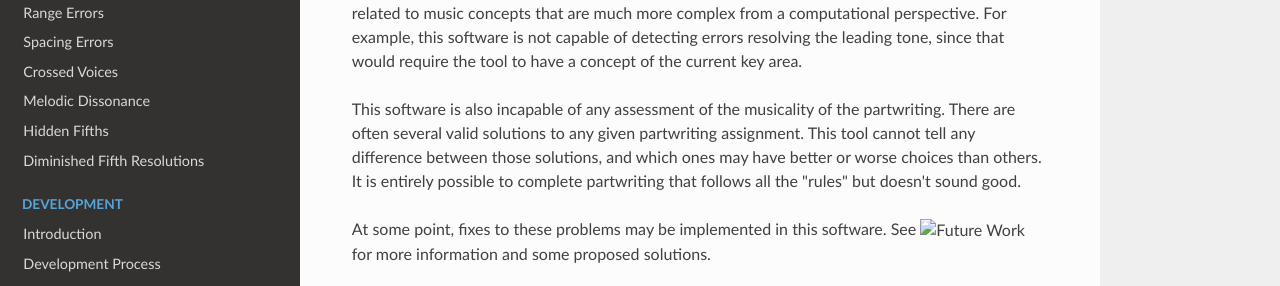
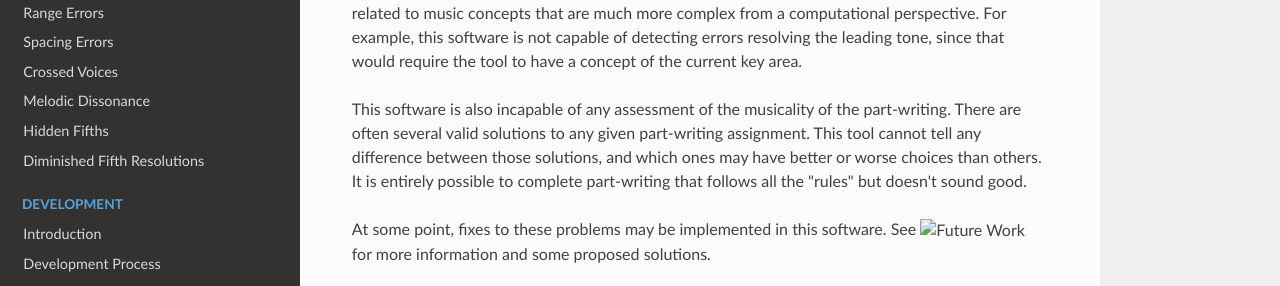
Before and after one commit to Jedimaster4559/PartwritingErrorChecker, an MkDocs documentation site: the page built from docs/EffectiveUse.md, in a window 1280 px wide and 1370 px high. Shown: the part 390-676 px from the top of the window. Built offline with MkDocs 1.6.1, drawn with Linux system fonts in a browser that asks for light colours; nearby versions of some CDN libraries.

Commit message:
Update docs/EffectiveUse.md

```diff
--- a/docs/EffectiveUse.md
+++ b/docs/EffectiveUse.md
@@ -6,7 +6,7 @@ This tool can provide instant feedback on a number of common part-writing errors
 ## What it does not do well
 There are a couple of partwriting standards that this tool cannot assess. Most of these deal are related to music concepts that are much more complex from a computational perspective. For example, this software is not capable of detecting errors resolving the leading tone, since that would require the tool to have a concept of the current key area.
 
-This software is also incapable of any assessment of the musicality of the partwriting. There are often several valid solutions to any given partwriting assignment. This tool cannot tell any difference between those solutions, and which ones may have better or worse choices than others. It is entirely possible to complete partwriting that follows all the "rules" but doesn't sound good.
+This software is also incapable of any assessment of the musicality of the part-writing. There are often several valid solutions to any given part-writing assignment. This tool cannot tell any difference between those solutions, and which ones may have better or worse choices than others. It is entirely possible to complete part-writing that follows all the "rules" but doesn't sound good.
 
 At some point, fixes to these problems may be implemented in this software. See ![Future Work](#FutureWork) for more information and some proposed solutions.
 
```
